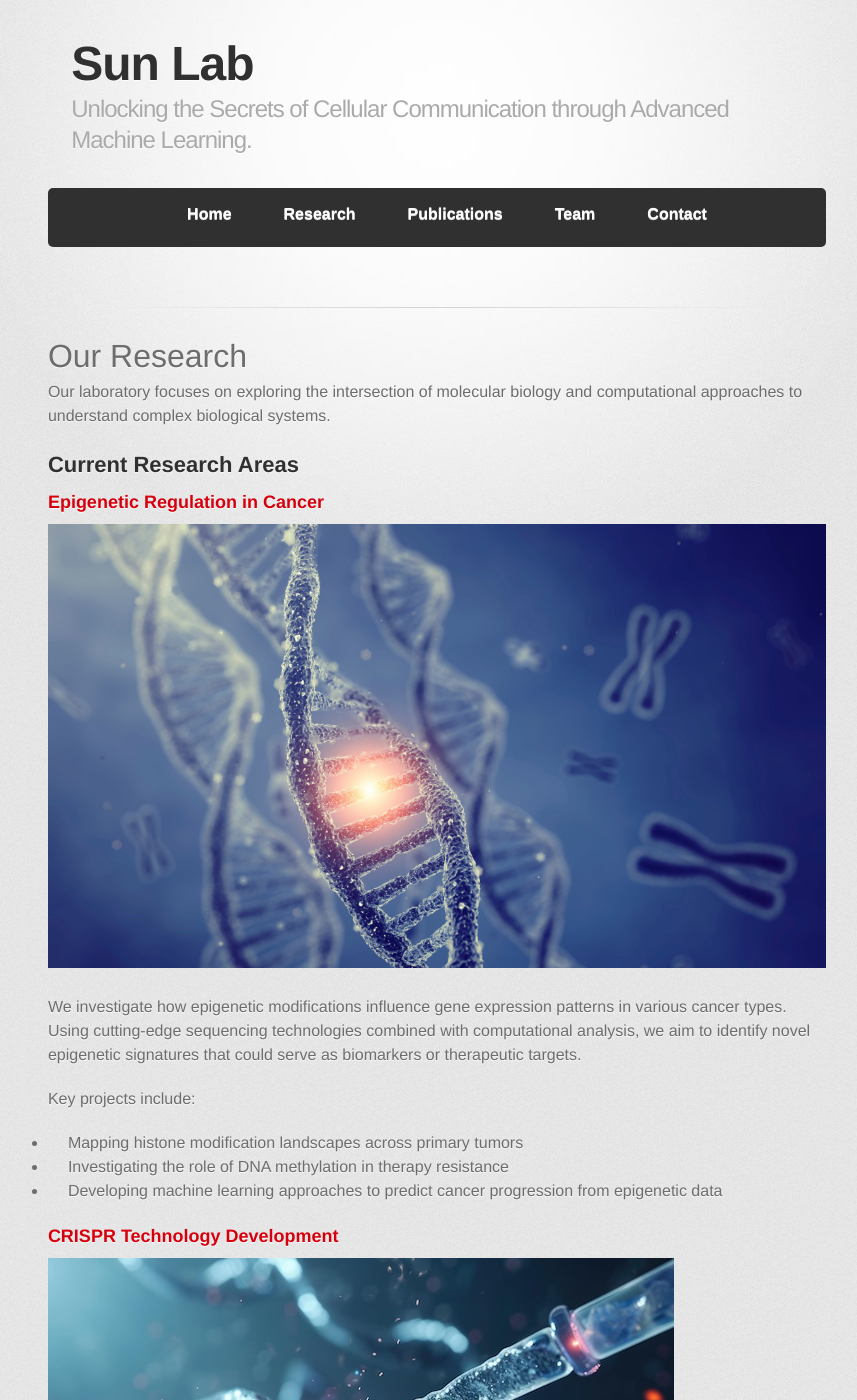
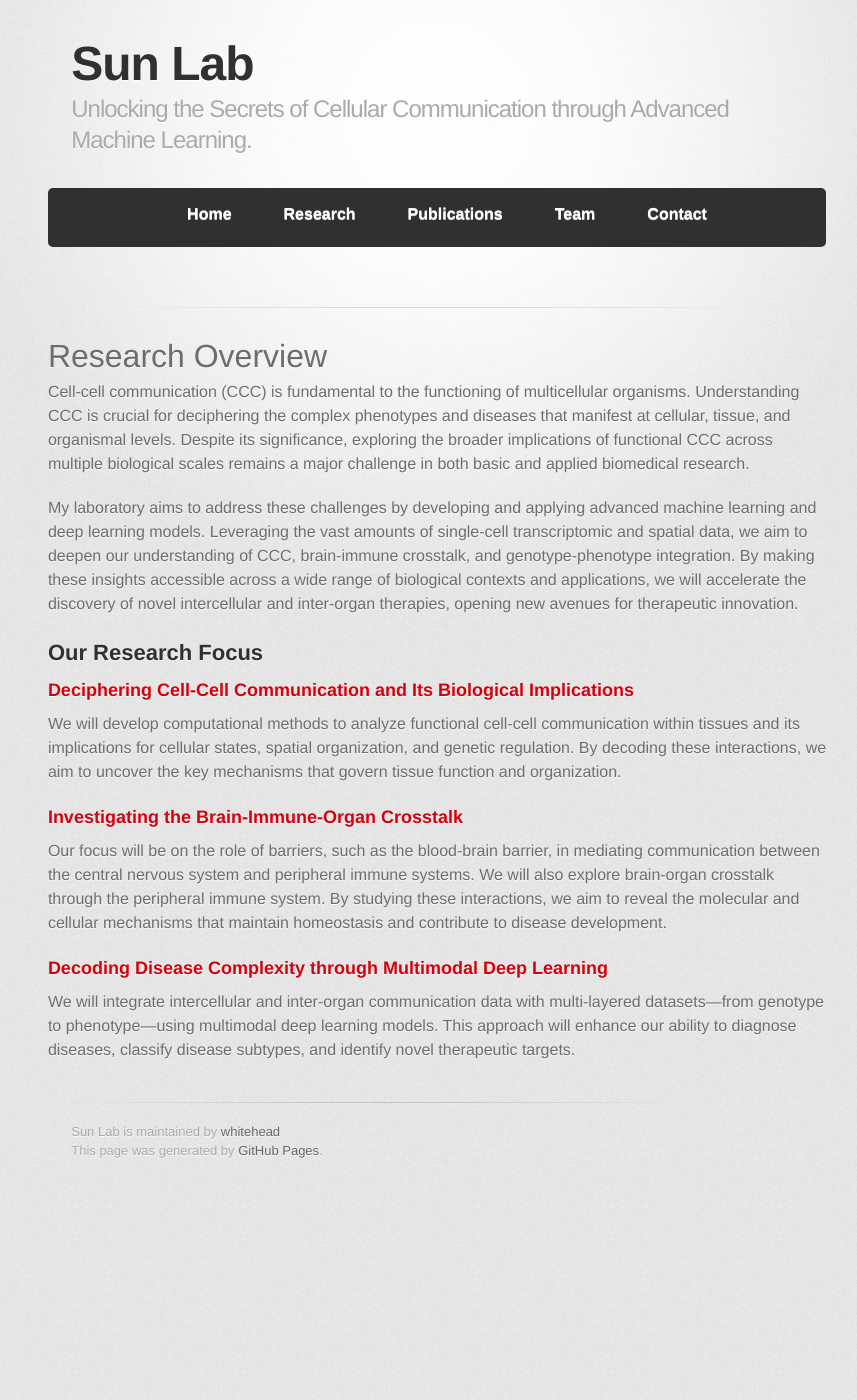
Before and after one commit to whitehead/SunLab, a Jekyll site: the page built from docs/research.md, in a window 1280 px wide and 1400 px high. Shown: the whole window, without its empty margins (171-1028 px from the left). Built offline with Jekyll 4.4.1, drawn with Linux system fonts in a browser that asks for light colours; some web fonts are replaced; some of the changed text lies outside the part shown.

Commit message:
Update research.md

```diff
--- a/docs/research.md
+++ b/docs/research.md
@@ -3,60 +3,37 @@ layout: default
 title: Research
 ---
 
-# Our Research
+# Research Overview
 
-Our laboratory focuses on exploring the intersection of molecular biology and computational approaches to understand complex biological systems.
+Cell-cell communication (CCC) is fundamental to the functioning of multicellular organisms. Understanding CCC is crucial for deciphering the complex phenotypes and diseases that manifest at cellular, tissue, and organismal levels. Despite its significance, exploring the broader implications of functional CCC across multiple biological scales remains a major challenge in both basic and applied biomedical research.
 
-## Current Research Areas
+My laboratory aims to address these challenges by developing and applying advanced machine learning and deep learning models. Leveraging the vast amounts of single-cell transcriptomic and spatial data, we aim to deepen our understanding of CCC, brain-immune crosstalk, and genotype-phenotype integration. By making these insights accessible across a wide range of biological contexts and applications, we will accelerate the discovery of novel intercellular and inter-organ therapies, opening new avenues for therapeutic innovation.
 
-### Epigenetic Regulation in Cancer
+## Our Research Focus
 
-![Research Image](assets/images/research1.jpg)
+### Deciphering Cell-Cell Communication and Its Biological Implications
 
-We investigate how epigenetic modifications influence gene expression patterns in various cancer types. Using cutting-edge sequencing technologies combined with computational analysis, we aim to identify novel epigenetic signatures that could serve as biomarkers or therapeutic targets.
+<!--![Research Image](assets/images/research1.jpg)-->
 
-Key projects include:
-- Mapping histone modification landscapes across primary tumors
-- Investigating the role of DNA methylation in therapy resistance
-- Developing machine learning approaches to predict cancer progression from epigenetic data
+We will develop computational methods to analyze functional cell-cell communication within tissues and its implications for cellular states, spatial organization, and genetic regulation. By decoding these interactions, we aim to uncover the key mechanisms that govern tissue function and organization.
 
-### CRISPR Technology Development
+### Investigating the Brain-Immune-Organ Crosstalk
 
-![Research Image](assets/images/research2.jpg)
+<!--![Research Image](assets/images/research2.jpg)-->
 
-Our lab is at the forefront of developing novel CRISPR-based tools for precise genome editing. We aim to improve the specificity, efficiency, and versatility of existing CRISPR systems through both experimental and computational approaches.
+Our focus will be on the role of barriers, such as the blood-brain barrier, in mediating communication between the central nervous system and peripheral immune systems. We will also explore brain-organ crosstalk through the peripheral immune system. By studying these interactions, we aim to reveal the molecular and cellular mechanisms that maintain homeostasis and contribute to disease development.
 
-Current projects focus on:
-- Engineering enhanced Cas9 variants with reduced off-target effects
-- Developing methods for targeted epigenetic editing
-- Creating high-throughput screening platforms for functional genomics
+### Decoding Disease Complexity through Multimodal Deep Learning
 
-### Systems Biology of Cell Signaling
+<!--![Research Image](assets/images/research3.jpg)-->
 
-![Research Image](assets/images/research3.jpg)
+We will integrate intercellular and inter-organ communication data with multi-layered datasets—from genotype to phenotype—using multimodal deep learning models. This approach will enhance our ability to diagnose diseases, classify disease subtypes, and identify novel therapeutic targets.
 
-We apply systems biology approaches to understand how cells integrate multiple signaling inputs to make fate decisions. Using a combination of single-cell analysis, proteomics, and mathematical modeling, we study how signaling networks adapt to environmental changes.
-
-Our research in this area includes:
-- Quantitative analysis of signaling dynamics at the single-cell level
-- Modeling cross-talk between stress response pathways
-- Investigating the impact of environmental factors on cellular decision-making
-
-## Research Facilities
-
-Our laboratory is equipped with state-of-the-art facilities for molecular biology, genomics, and computational analysis:
-
-- Next-generation sequencing platform
-- Advanced microscopy suite for live-cell imaging
-- High-performance computing cluster for data analysis
-- Genome editing workstation
-- Proteomics analysis equipment
-
-## Funding
+<!--## Funding
 
 Our research is generously supported by grants from:
 - National Institutes of Health (NIH)
 - National Science Foundation (NSF)
 - American Cancer Society
 - Howard Hughes Medical Institute (HHMI)
-- Department of Energy (DOE)
+- Department of Energy (DOE)-->
```
